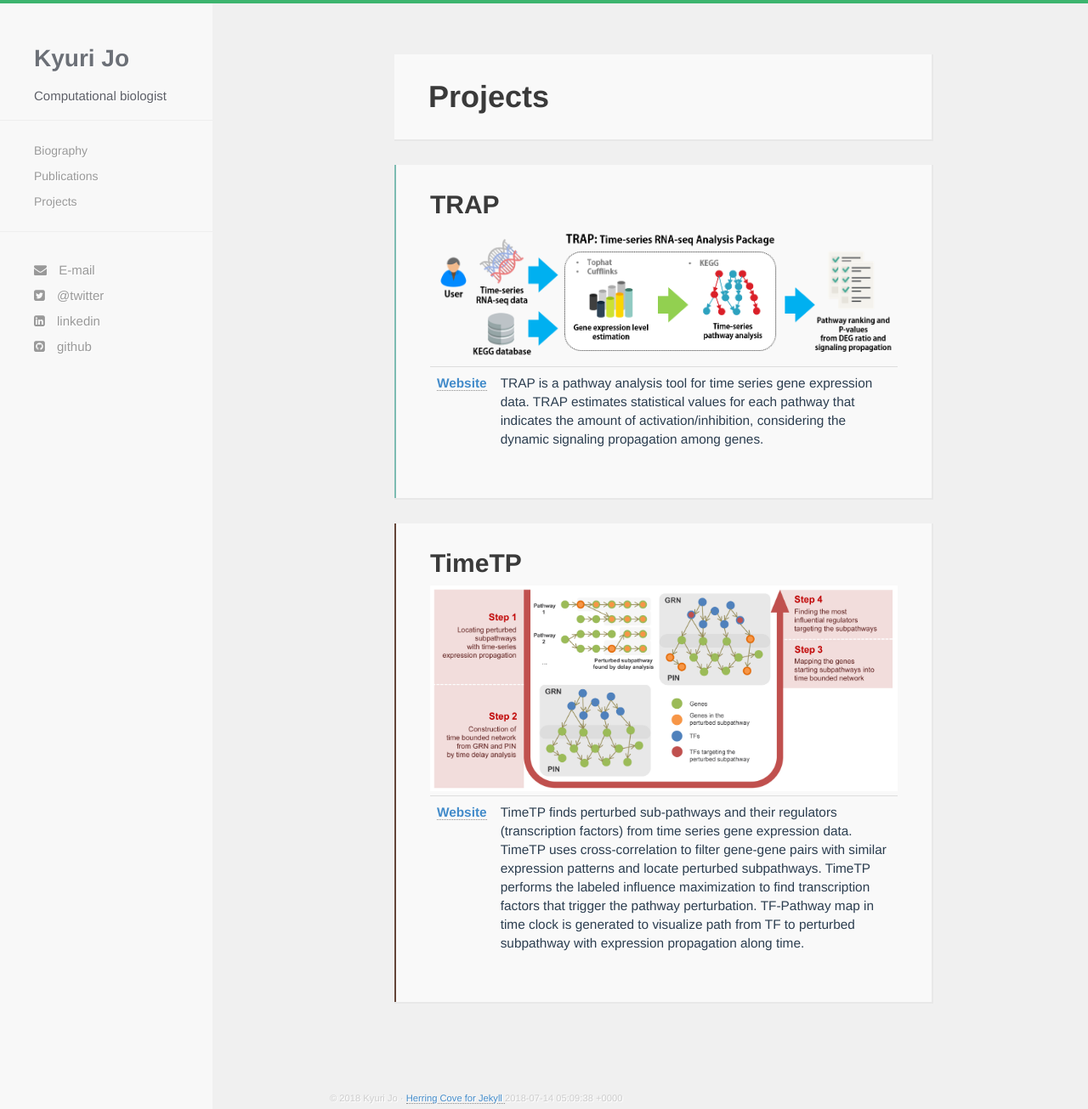
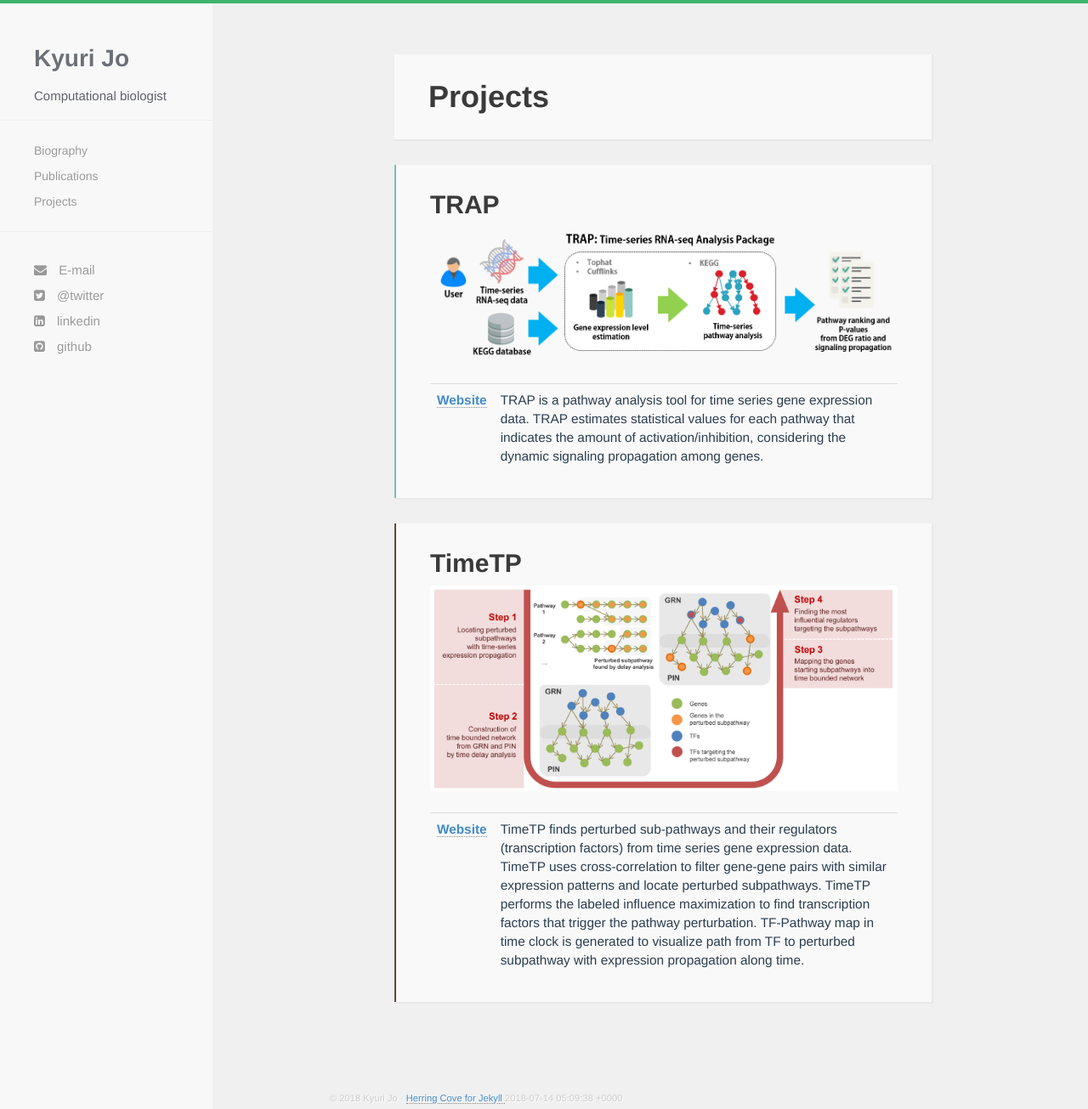
Before and after one commit to kyuriJo/kyuriJo.github.io, a Jekyll site: the page built from projects.html, in a window 1280 px wide and 1305 px high. Shown: the whole window at 85% size. Built offline with Jekyll 4.4.1, drawn with Linux system fonts in a browser that asks for light colours; nearby versions of some CDN libraries.

Commit message:
Change css

```diff
--- a/css/hc.css
+++ b/css/hc.css
@@ -345,7 +345,7 @@ color:black;
   background-color:#697b7b;
   font-weight:400;
   border-radius:.2em;
-  font-size:120%
+  font-size:120%;
   line-height: 2;
 }
 
@@ -398,6 +398,9 @@ img
   background-color:#f9f9f9;
   box-shadow:1px 1px 0 1px #e8e8e8;
   padding:10px 40px 20px;
+}
+#article table{
+  margin: 20px 0 0;
 }
 
 .post
```
